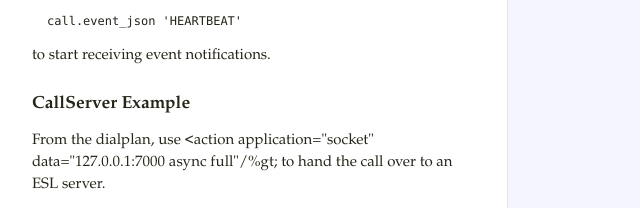
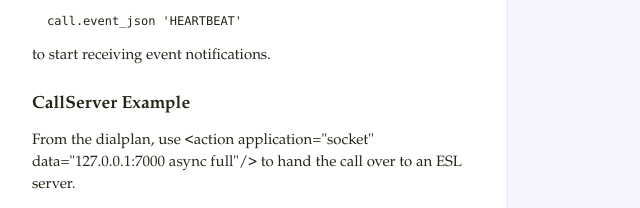
Before and after one commit to shimaore/shimaore.github.com, a plain HTML site: page esl/esl.html in a window 1280 px wide. Shown: the part 1163-1371 px from the top of the page, 18-658 px from the left. Drawn offline with Linux system fonts and the light colour scheme.

Commit message:
up-to-date

```diff
--- a/esl/esl.html
+++ b/esl/esl.html
@@ -60,7 +60,7 @@ fs_command "reloadxml"
 <p>to start receiving event notifications.</p>             </td>             <td class="code">               <div class="highlight"><pre></pre></div>             </td>           </tr>                               <tr id="section-6">             <td class="docs">               <div class="pilwrap">                 <a class="pilcrow" href="#section-6">&#182;</a>               </div>               <h3>CallServer Example</h3>
 
 <p>From the dialplan, use
-   &lt;action application="socket" data="127.0.0.1:7000 async full"/%gt;
+   &lt;action application="socket" data="127.0.0.1:7000 async full"/&gt;
 to hand the call over to an ESL server.</p>
 
 <p>If you'd like to get realtime channel variables and synchronous commands, do</p>
```
Also changed, not shown: 1 other file.
